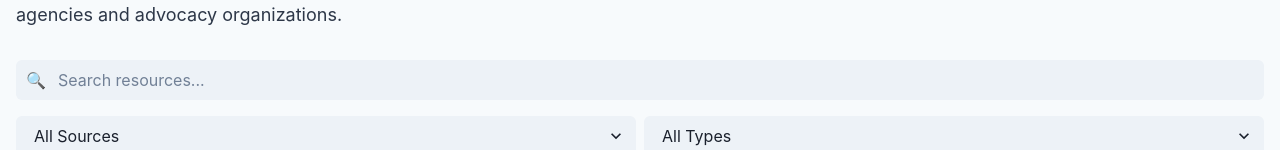
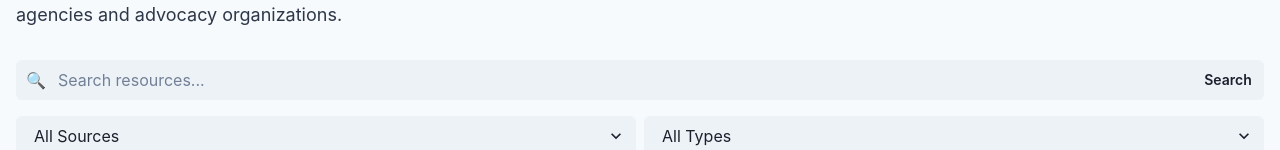
Before and after one commit to julietshen/transport, a Next.js app: page / in a window 1280 px wide. Shown: the part 168-318 px from the top of the page. Built offline with nearby package versions, Linux system fonts and the light colour scheme.

Commit message:
Improve search functionality to trigger on button click instead of auto-search

```diff
--- a/src/components/resources/SearchFilters.tsx
+++ b/src/components/resources/SearchFilters.tsx
@@ -1,4 +1,5 @@
-import { Box, Input, InputGroup, InputLeftElement, Select, HStack, VStack } from '@chakra-ui/react';
+import { Box, Input, InputGroup, InputLeftElement, InputRightElement, Button, Select, HStack, VStack, Text } from '@chakra-ui/react';
+import { useState, KeyboardEvent } from 'react';
 
 interface SearchFiltersProps {
   searchTerm: string;
@@ -24,6 +25,21 @@ export const SearchFilters: React.FC<SearchFiltersProps> = ({
   sourceOptions,
   resourceTypeOptions
 }) => {
+  // Local state for the input value, initialized with current searchTerm
+  const [inputValue, setInputValue] = useState(searchTerm);
+
+  // Handler for search button click
+  const handleSearch = () => {
+    setSearchTerm(inputValue);
+  };
+
+  // Handler for Enter key press
+  const handleKeyPress = (e: KeyboardEvent<HTMLInputElement>) => {
+    if (e.key === 'Enter') {
+      handleSearch();
+    }
+  };
+
   return (
     <VStack spacing={4} align="stretch" mb={6}>
       <InputGroup>
@@ -32,11 +48,23 @@ export const SearchFilters: React.FC<SearchFiltersProps> = ({
         </InputLeftElement>
         <Input
           placeholder="Search resources..."
-          value={searchTerm}
-          onChange={(e) => setSearchTerm(e.target.value)}
+          value={inputValue}
+          onChange={(e) => setInputValue(e.target.value)}
+          onKeyPress={handleKeyPress}
           variant="filled"
         />
+        <InputRightElement width="4.5rem">
+          <Button h="1.75rem" size="sm" onClick={handleSearch}>
+            Search
+          </Button>
+        </InputRightElement>
       </InputGroup>
+
+      {searchTerm && (
+        <Text fontSize="sm" color="gray.500">
+          Showing results for "{searchTerm}" from all categories
+        </Text>
+      )}
 
       <HStack>
         <Box flex="1">
--- a/src/pages/index.tsx
+++ b/src/pages/index.tsx
@@ -1,4 +1,4 @@
-import { useState } from 'react';
+import { useState, useEffect } from 'react';
 import Head from 'next/head';
 import {
   Box,
@@ -50,6 +50,16 @@ export default function Home() {
     resourceType,
     setResourceType
   } = useResources();
+
+  // State for tracking the active tab index
+  const [tabIndex, setTabIndex] = useState(0);
+
+  // Effect to switch to "All Information" tab when search is performed
+  useEffect(() => {
+    if (searchTerm.trim() !== '') {
+      setTabIndex(4); // Switch to "All Information" tab when searching
+    }
+  }, [searchTerm]);
 
   // Get color mode
   const { colorMode, toggleColorMode } = useColorMode();
@@ -113,7 +123,12 @@ export default function Home() {
               />
 
               {/* Main content tabs */}
-              <Tabs colorScheme="blue" variant="enclosed">
+              <Tabs
+                colorScheme="blue"
+                variant="enclosed"
+                index={tabIndex}
+                onChange={(index) => setTabIndex(index)}
+              >
                 <TabList>
                   <Tab>Current Alerts</Tab>
                   <Tab>Travel Planning</Tab>
```
